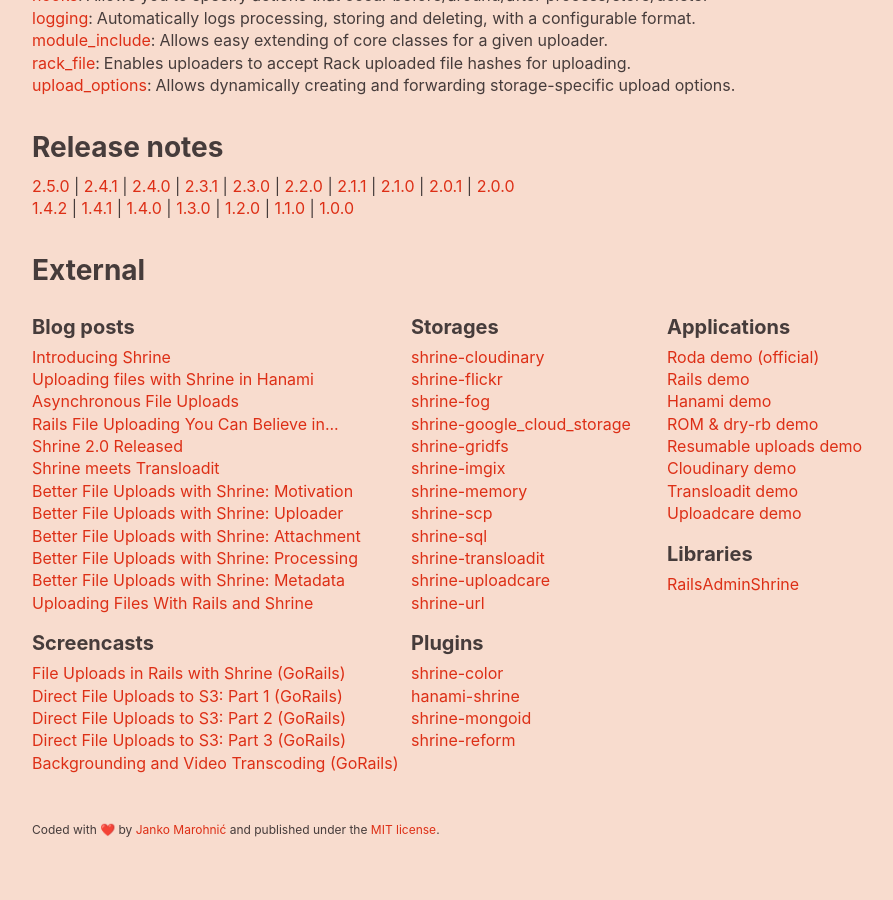
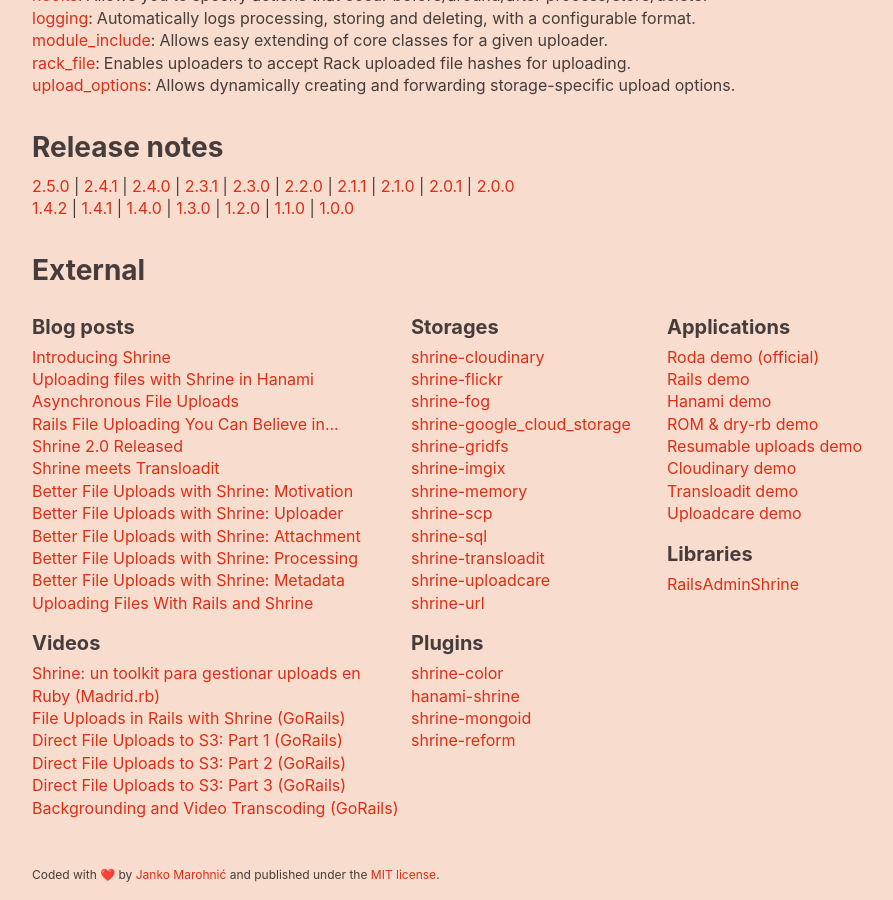
Before and after one commit to avinashcodeer/Romenics, a Jekyll site: the page built from www/index.html, in a window 1280 px wide and 900 px high, scrolled down 1593 px. Shown: the whole window, without its empty margins (106-999 px from the left). Built offline with Jekyll 4.4.1, drawn with Linux system fonts in a browser that asks for light colours; emoji names are drawn with the system emoji font; before the commit the page ends 2448 px from its top, so only the background shows below that.

Commit message:
Link Madrid.rb presentation on the website

```diff
--- a/www/_data/external.yml
+++ b/www/_data/external.yml
@@ -39,8 +39,11 @@
         name: Uploading Files With Rails and Shrine
         url: https://code.tutsplus.com/tutorials/uploading-files-with-rails-and-shrine--cms-27596
   -
-    title: Screencasts
+    title: Videos
     items:
+      -
+        name: "Shrine: un toolkit para gestionar uploads en Ruby (Madrid.rb)"
+        url: https://player.vimeo.com/video/161742211
       -
         name: "File Uploads in Rails with Shrine (GoRails)"
         url: https://gorails.com/episodes/file-uploading-with-shrine?autoplay=1
```
